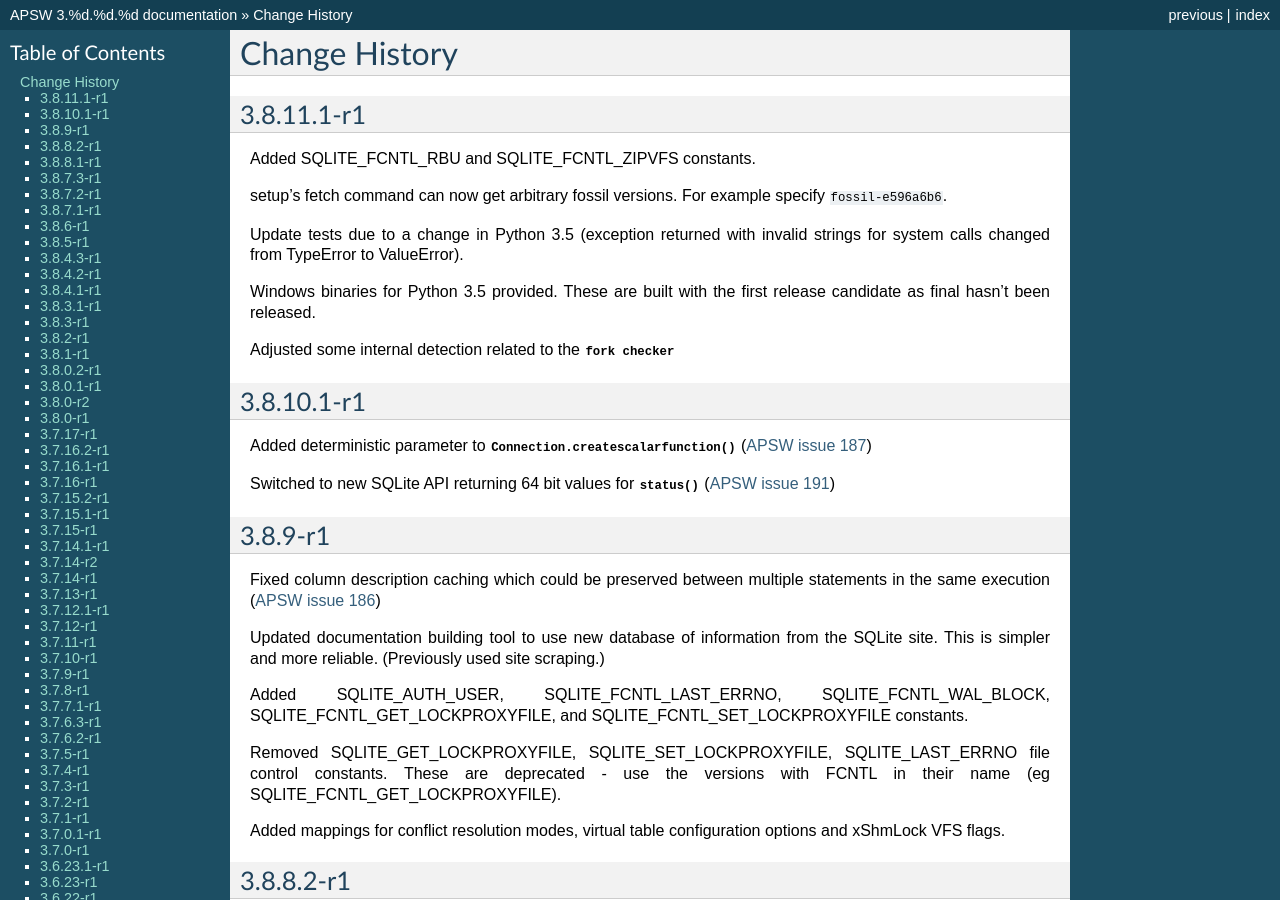
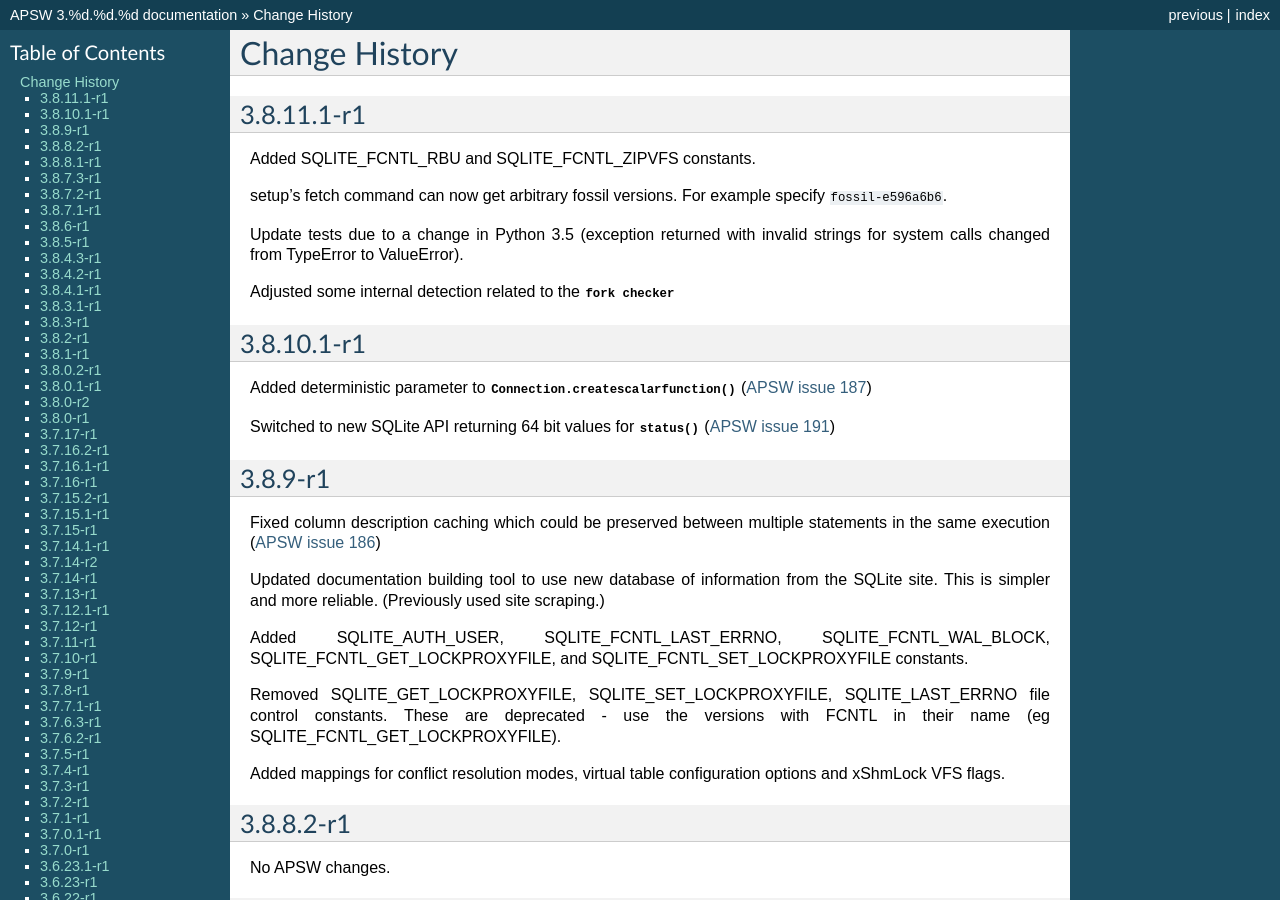
Before and after one commit to rogerbinns/apsw, a Sphinx documentation site: the page built from doc/changes.rst, in a window 1280 px wide and 900 px high. Built offline with Sphinx 7.4.7, drawn with Linux system fonts in a browser that asks for light colours; pages that are not in the unit, such as notebooks, are missing from menus; the version number is read from the project's files by our own code.

Commit message:
No windows python 3.5 binaries this time
I really wish the python team would support open source
compilers instead of the ridiculous hoops I have to jump
through to get msvc working

```diff
--- a/doc/changes.rst
+++ b/doc/changes.rst
@@ -13,9 +13,6 @@
 Update tests due to a change in Python 3.5 (exception returned with
 invalid strings for system calls changed from TypeError to
 ValueError).
-
-Windows binaries for Python 3.5 provided.  These are built with the
-first release candidate as final hasn't been released.
 
 Adjusted some internal detection related to the :func:`fork checker
 <fork_checker>`
--- a/doc/download.rst
+++ b/doc/download.rst
@@ -60,11 +60,6 @@
   <https://github.com/rogerbinns/apsw/releases/download/3.8.11.1-r1/apsw-3.8.11.1-r1.win32-py3.4.exe>`__
   `64bit
   <https://github.com/rogerbinns/apsw/releases/download/3.8.11.1-r1/apsw-3.8.11.1-r1.win-amd64-py3.4.exe>`__
-
-* Windows Python 3.5 `32bit
-  <https://github.com/rogerbinns/apsw/releases/download/3.8.11.1-r1/apsw-3.8.11.1-r1.win32-py3.5.exe>`__
-  `64bit
-  <https://github.com/rogerbinns/apsw/releases/download/3.8.11.1-r1/apsw-3.8.11.1-r1.win-amd64-py3.5.exe>`__
 
 * `apsw-3.8.11.1-r1-sigs.zip
   <https://github.com/rogerbinns/apsw/releases/download/3.8.11.1-r1/apsw-3.8.11.1-r1-sigs.zip>`__
```
Also changed, not shown: 1 other file.
